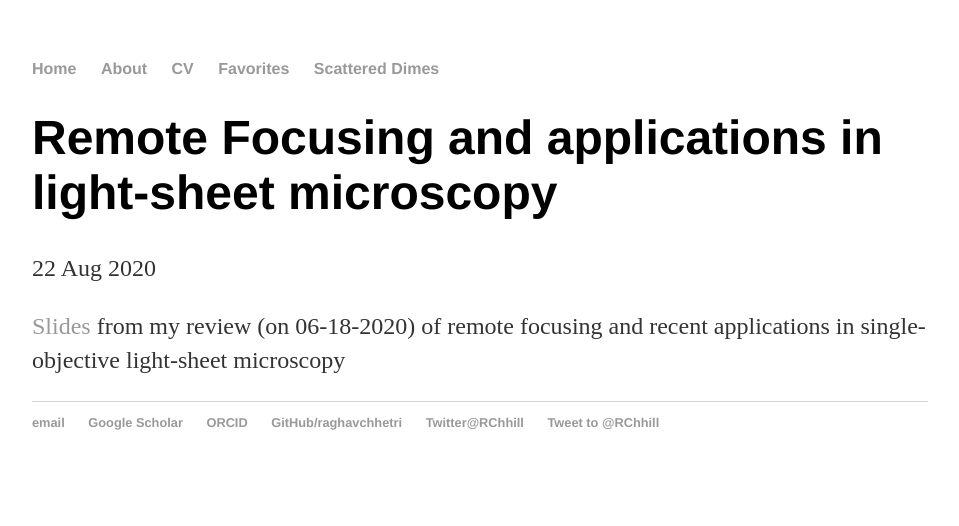
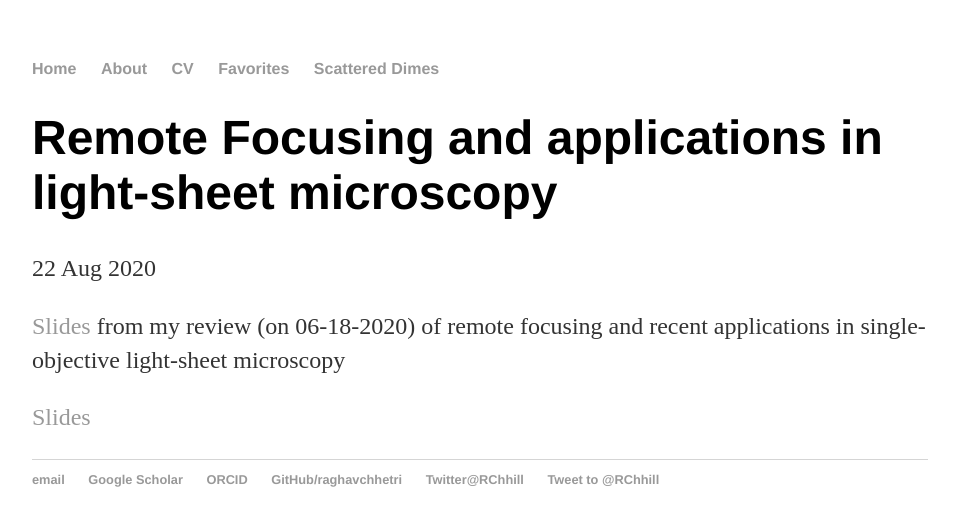
Before and after one commit to raghavchhetri/raghavchhetri.github.io, a Jekyll site: the page built from _posts/2020-08-22-remote-refocus.md, in a window 1280 px wide. Shown: the top 526 px of the page, without its empty margins (160-1119 px from the left). Built offline with Jekyll 4.4.1, drawn with Linux system fonts in a browser that asks for light colours; comment, search, counter and statistics services are not loaded.

Commit message:
Update 2020-08-22-remote-refocus.md

```diff
--- a/_posts/2020-08-22-remote-refocus.md
+++ b/_posts/2020-08-22-remote-refocus.md
@@ -5,3 +5,6 @@ date: 2020-08-22
 ---
 
 [Slides](https://raghavchhetri.github.io/pdf/remote-refocus.pdf) from my review (on 06-18-2020) of remote focusing and recent applications in single-objective light-sheet microscopy
+
+
+<a href="https://raghavchhetri.github.io/pdf/remote-refocus.pdf#view=FitH">Slides</a>
```
